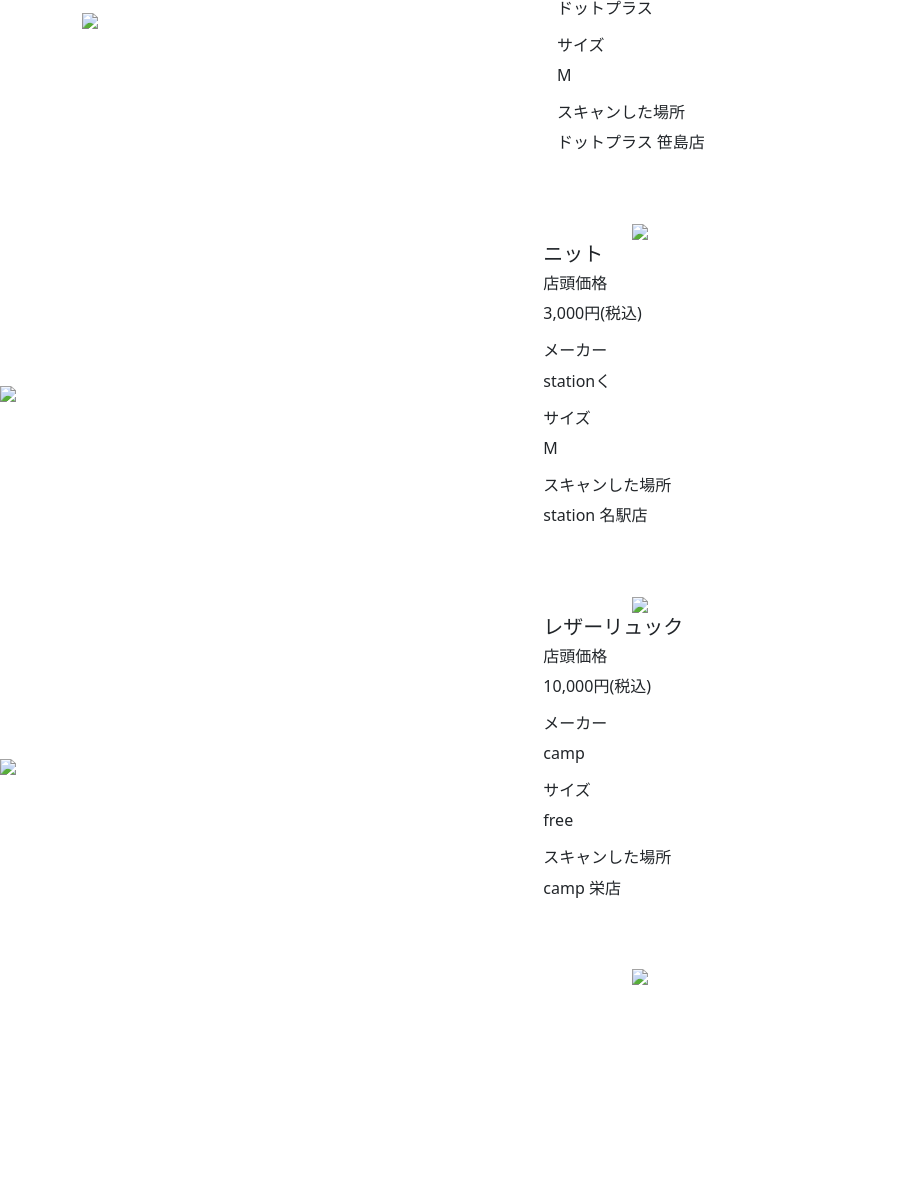
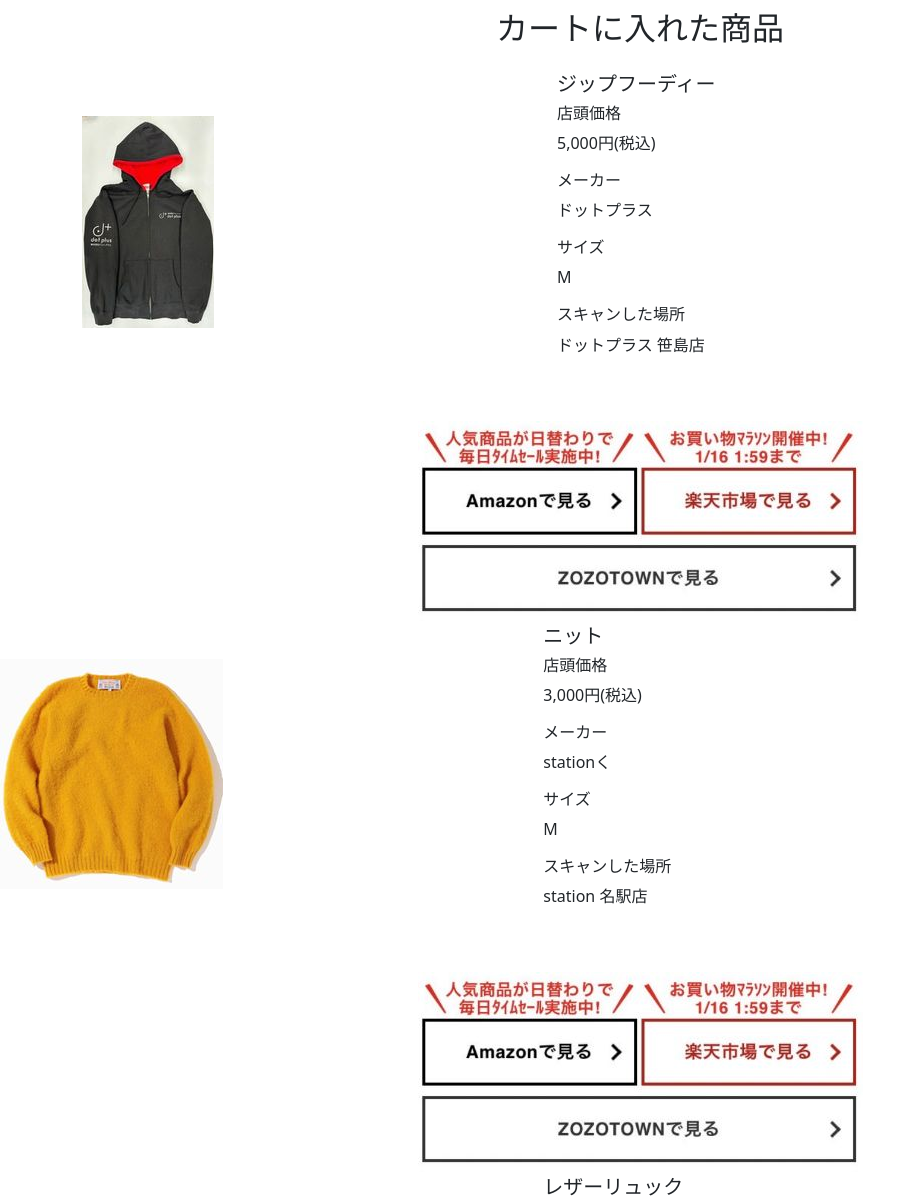
Before and after one commit to inaki-kuma/omnifair, a plain HTML site: page index.html in a window 1280 px wide. Shown: the part 225-1427 px from the top of the page, without its empty margins (0-921 px from the left). Before the commit the page ends 1213 px from the top, so only its background shows below. Drawn offline with nearby package versions, Linux system fonts and the light colour scheme.

Commit message:
Update index.html

```diff
--- a/index.html
+++ b/index.html
@@ -16,7 +16,7 @@
 <div class="container bg-white">
     <div class="row align-items-center">
 
-        <img src=./image/omnicartlogo.png>
+        <img src=./images/omnicartlogo.png>
     </div>
 </div>
 <div class="container bg-white">
@@ -24,7 +24,7 @@
         <h2>カートに入れた商品</h2>
       </div>
     <div class="row align-items-center">
-        <div class="col-5"><img src=./image/paka.jpg></div>
+        <div class="col-5"><img src=./images/paka.jpg></div>
         <div class="col-7">
             <div class="col"><h5>ジップフーディー</h5></div>
 
@@ -47,10 +47,10 @@
 </div>
 
 <div class="text-center pt-5">
-  <img src=omni13.jpg>
+  <img src=./images/omni13.jpg>
     </div>
     <div class="row align-items-center">
-        <div class="col-5"><img src=./image/nitto.jpg></div>
+        <div class="col-5"><img src=./images/nitto.jpg></div>
         <div class="col-7">
             <div class="col"><h5>ニット</h5></div>
 
@@ -73,9 +73,9 @@
 </div>
 
 <div class="text-center pt-5">
-  <img src=omni13.jpg>
+  <img src=./images/omni13.jpg>
     </div> <div class="row align-items-center">
-        <div class="col-5"><img src=./image/ryukku.jpg></div>
+        <div class="col-5"><img src=./images/ryukku.jpg></div>
         <div class="col-7">
             <div class="col"><h5>レザーリュック</h5></div>
 
@@ -98,7 +98,7 @@
 </div>
 
 <div class="text-center pt-5">
-  <img src=omni13.jpg>
+  <img src=./images/omni13.jpg>
     </div>
     <!-- Modal -->
     <div class="modal fade" id="staticBackdrop" data-bs-backdrop="static" data-bs-keyboard="false" tabindex="-1" aria-labelledby="staticBackdropLabel" aria-hidden="true">
```
